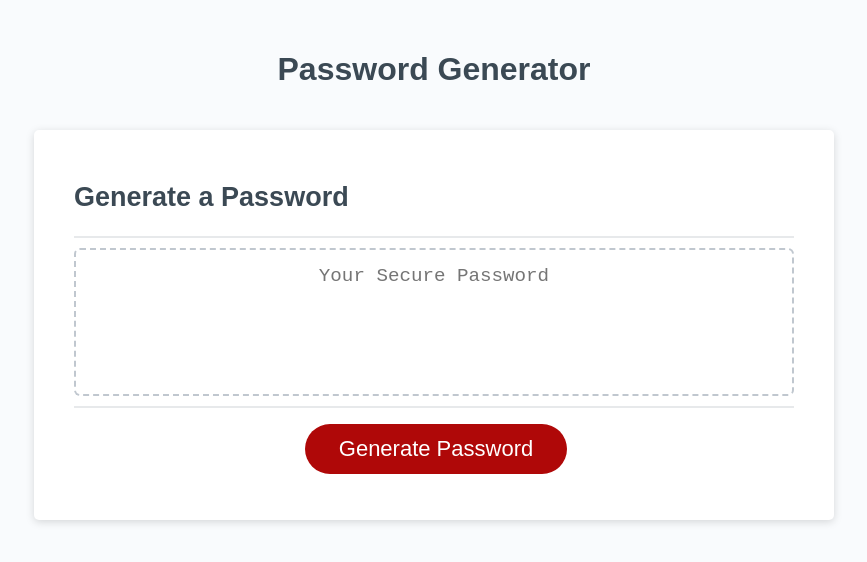
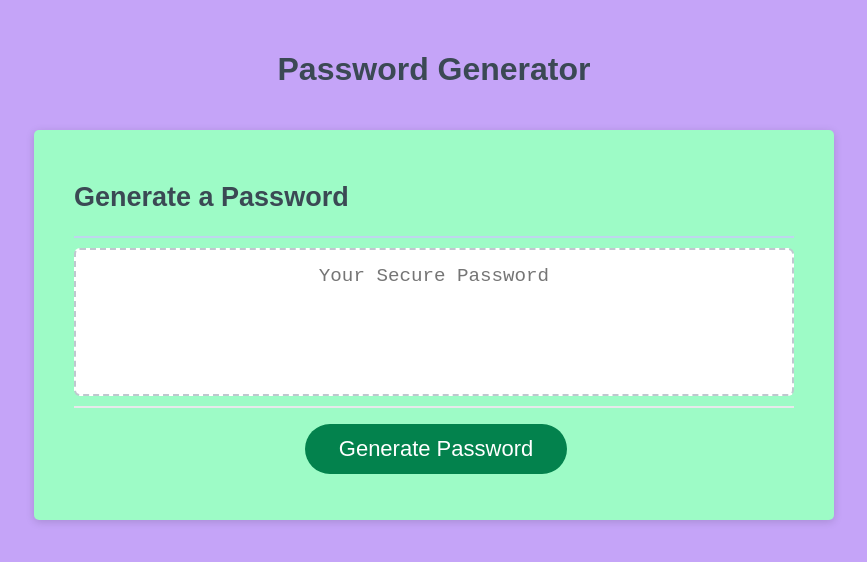
Before and after one commit to katsaymeow/password-generator-assignment, a plain HTML site: page index.html in a window 1280 px wide. Shown: the whole page, without its empty margins (206-1073 px from the left). Drawn offline with Linux system fonts and the light colour scheme.

Commit message:
adding img folder

```diff
--- a/assets/css/style.css
+++ b/assets/css/style.css
@@ -14,7 +14,7 @@ body,
 
 body {
   font-family: sans-serif;
-  background-color: #f9fbfd;
+  background-color: #c5a4f8;
 }
 
 .wrapper {
@@ -32,7 +32,7 @@ header {
 
 .options {
   text-align: center;
-  color: rgb(255, 0, 81);
+  color: rgb(235, 104, 145);
 }
 
 #length {
@@ -40,7 +40,7 @@ header {
 }
 
 .card {
-  background-color: hsl(0, 0%, 100%);
+  background-color: hsl(146, 92%, 80%);
   border-radius: 5px;
   border-width: 1px;
   box-shadow: rgba(0, 0, 0, 0.15) 0px 2px 8px 0px;
@@ -55,7 +55,7 @@ header {
   content: " ";
   display: block;
   width: 100%;
-  background: #e7e9eb;
+  background: #bed6ed;
   height: 2px;
 }
 
@@ -83,7 +83,7 @@ header {
 
 .btn {
   border: none;
-  background-color: hsl(360, 91%, 36%);
+  background-color: rgb(3, 130, 77);
   border-radius: 25px;
   box-shadow: rgba(0, 0, 0, 0.1) 0px 1px 6px 0px rgba(0, 0, 0, 0.2) 0px 1px 1px
     0px;
```
Also changed, not shown: assets/img/Defined-var.png (added), assets/img/creating-the function.png (added), assets/img/screenshot-of-deployment.png (added), 2 other files.
